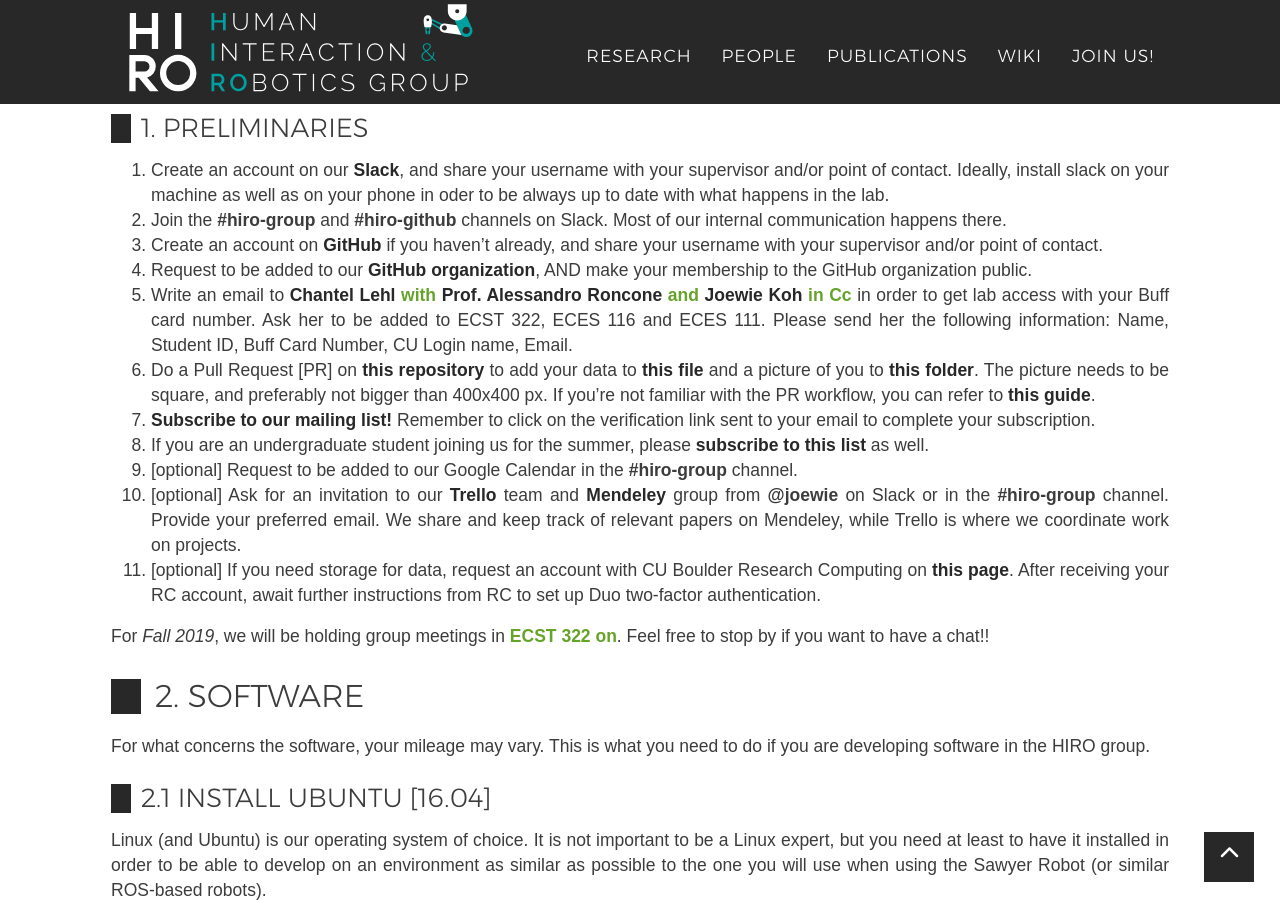
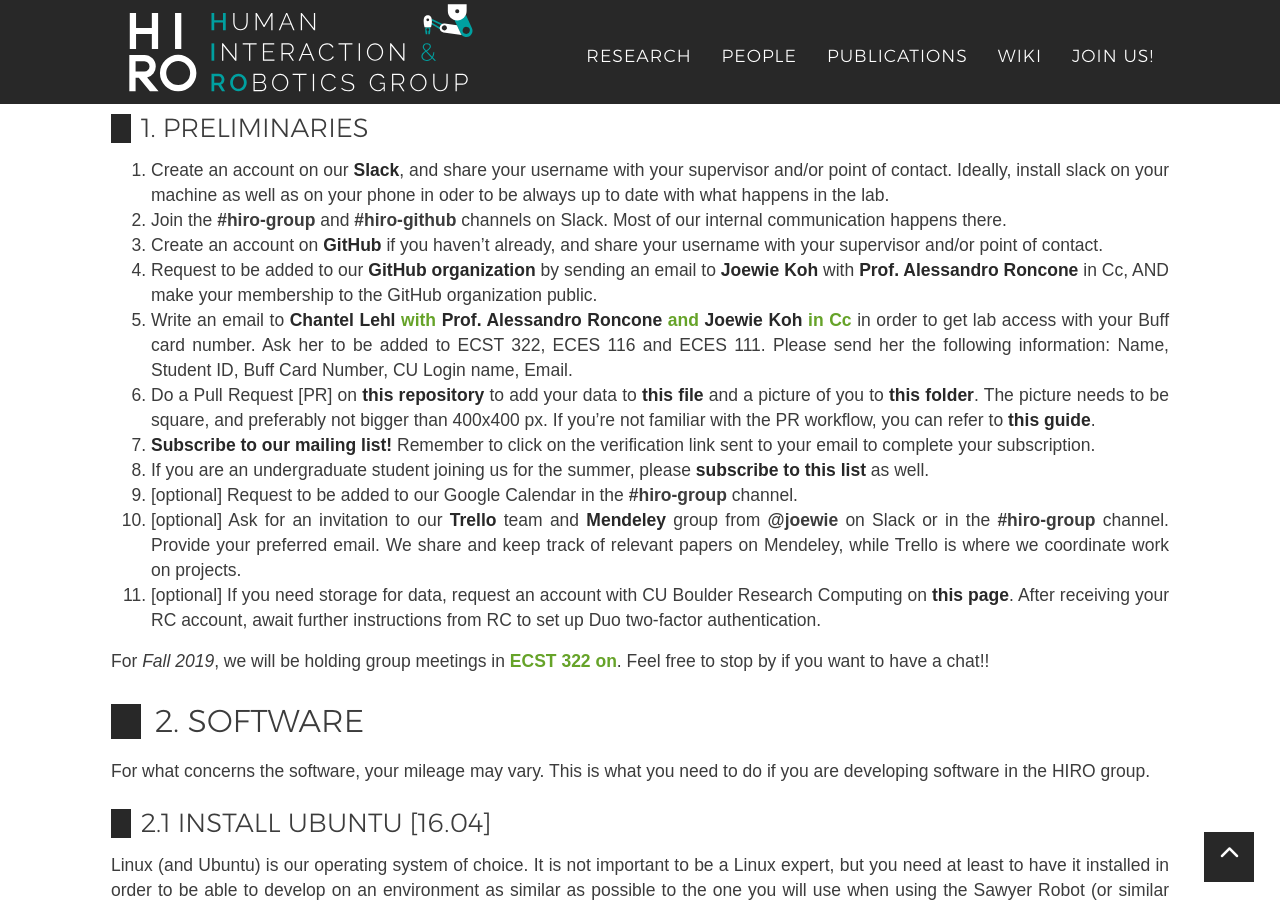
Before and after one commit to HIRO-group/HIRO-group.github.io, a Jekyll site: the page built from _posts/wiki/2019-08-21-new-HIRO-member.md, in a window 1280 px wide and 900 px high, scrolled down 622 px. Built offline with Jekyll 4.4.1, drawn with Linux system fonts in a browser that asks for light colours; nearby versions of some CDN libraries; emoji names are drawn with the system emoji font; some web fonts are replaced.

Commit message:
Small fix

```diff
--- a/_posts/wiki/2019-08-21-new-HIRO-member.md
+++ b/_posts/wiki/2019-08-21-new-HIRO-member.md
@@ -18,7 +18,7 @@ The following is a list of things to do if you are new to the {{ site.title }}.
  1. Create an account on our [Slack](https://arpg.slack.com), and share your username with your supervisor and/or point of contact. Ideally, install slack on your machine as well as on your phone in oder to be always up to date with what happens in the lab.
  2. Join the **#hiro-group** and **#hiro-github** channels on Slack. Most of our internal communication happens there.
  3. Create an account on [GitHub](https://github.com) if you haven't already, and share your username with your supervisor and/or point of contact.
- 4. Request to be added to our [GitHub organization](https://github.com/HIRO-group), AND make your membership to the GitHub organization public.
+ 4. Request to be added to our [GitHub organization](https://github.com/HIRO-group) by sending an email to [Joewie Koh](mailto:joewie.koh@colorado.edu) with [Prof. Alessandro Roncone](mailto:alessandro.roncone@colorado.edu) in Cc, AND make your membership to the GitHub organization public.
  5. Write an email to [Chantel Lehl](mailto:chantel.lehl@colorado.edu) **with [Prof. Alessandro Roncone](mailto:alessandro.roncone@colorado.edu) and [Joewie Koh](mailto:joewie.koh@colorado.edu) in Cc**{:.color-banner} in order to get lab access with your Buff card number. Ask her to be added to ECST 322, ECES 116 and ECES 111. Please send her the following information: Name, Student ID, Buff Card Number, CU Login name, Email.
  6. Do a Pull Request [PR] on [this repository](https://github.com/HIRO-group/HIRO-group.github.io) to add your data to [this file](https://github.com/HIRO-group/HIRO-group.github.io/blob/master/_data/people.yml) and a picture of you to [this folder](https://github.com/HIRO-group/HIRO-group.github.io/tree/master/img/people). The picture needs to be square, and preferably not bigger than 400x400 px. If you're not familiar with the PR workflow, you can refer to [this guide](https://github.com/HIRO-group/HIRO-group.github.io/blob/master/CONTRIBUTING.md).
  7. [Subscribe to our mailing list!](https://lists.colorado.edu/sympa/subscribe/hiro-group) Remember to click on the verification link sent to your email to complete your subscription.
```
